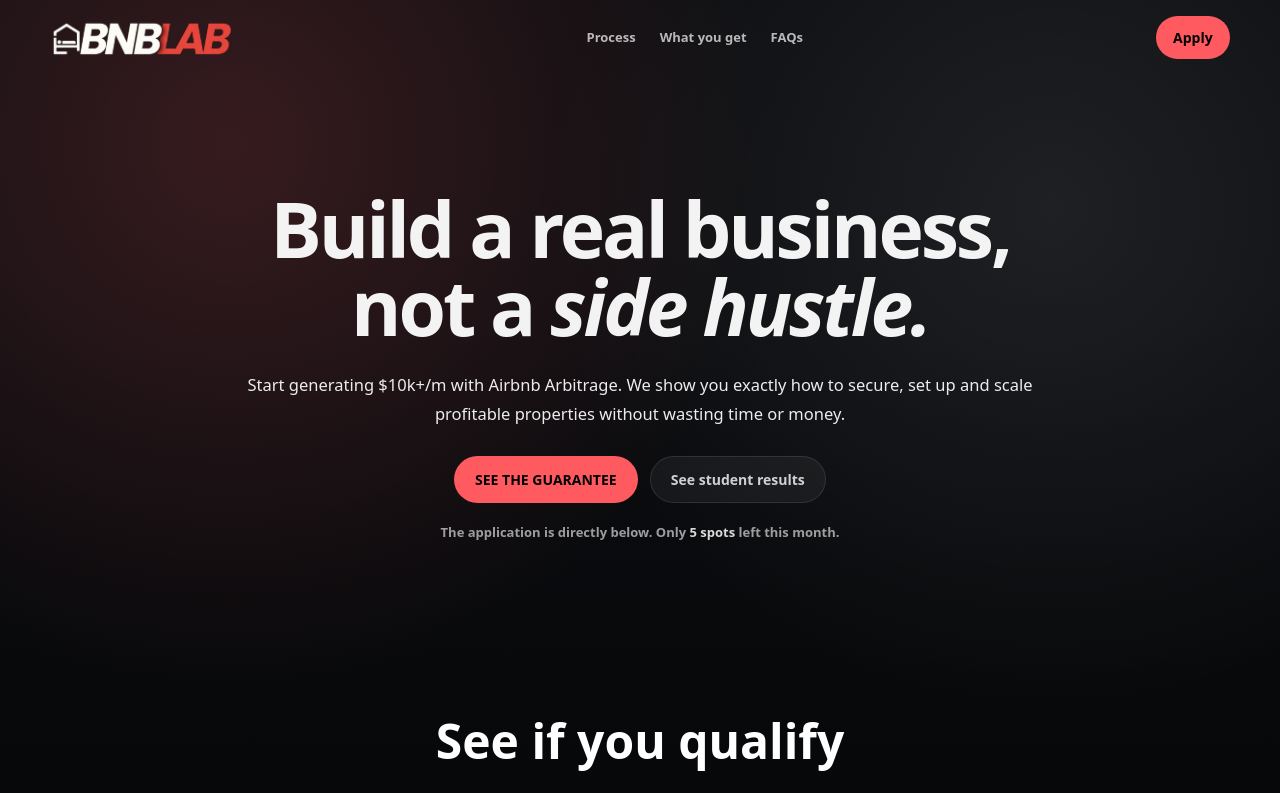
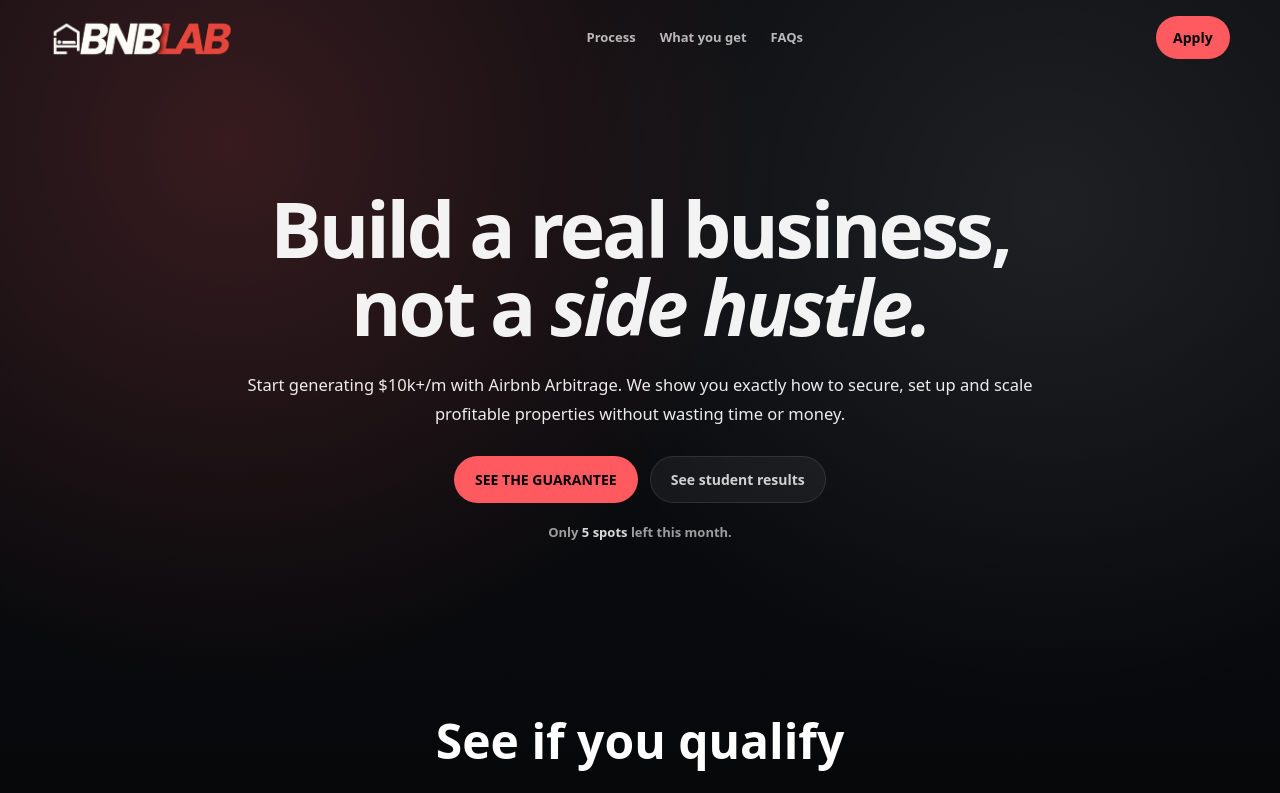
Before and after one commit to bluewiggle/airbnb-mentorship, a Next.js app: page / in a window 1280 px wide. Shown: the top 793 px of the page. Built offline with nearby package versions, Linux system fonts and the light colour scheme; no server answers.

Commit message:
Edited hero copy

```diff
--- a/src/components/sections/hero.tsx
+++ b/src/components/sections/hero.tsx
@@ -57,7 +57,7 @@ export function Hero({ onApplyClick }: Props) {
         </div>
 
         <div className="mt-5 text-[13px] font-semibold text-white/60">
-          The application is directly below. Only{" "}
+          Only{" "}
           <span className="text-white/85">{spotsLeft} spots</span> left this month.
         </div>
       </div>
```
